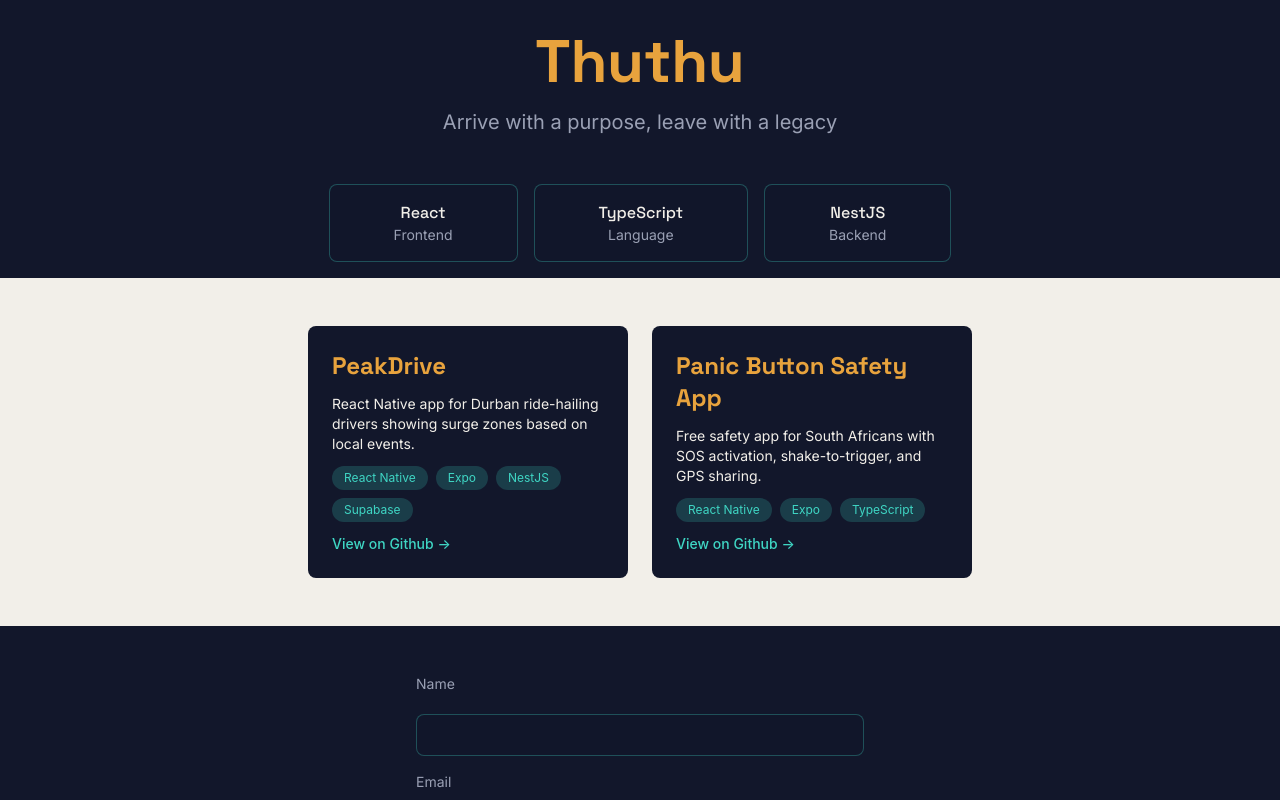
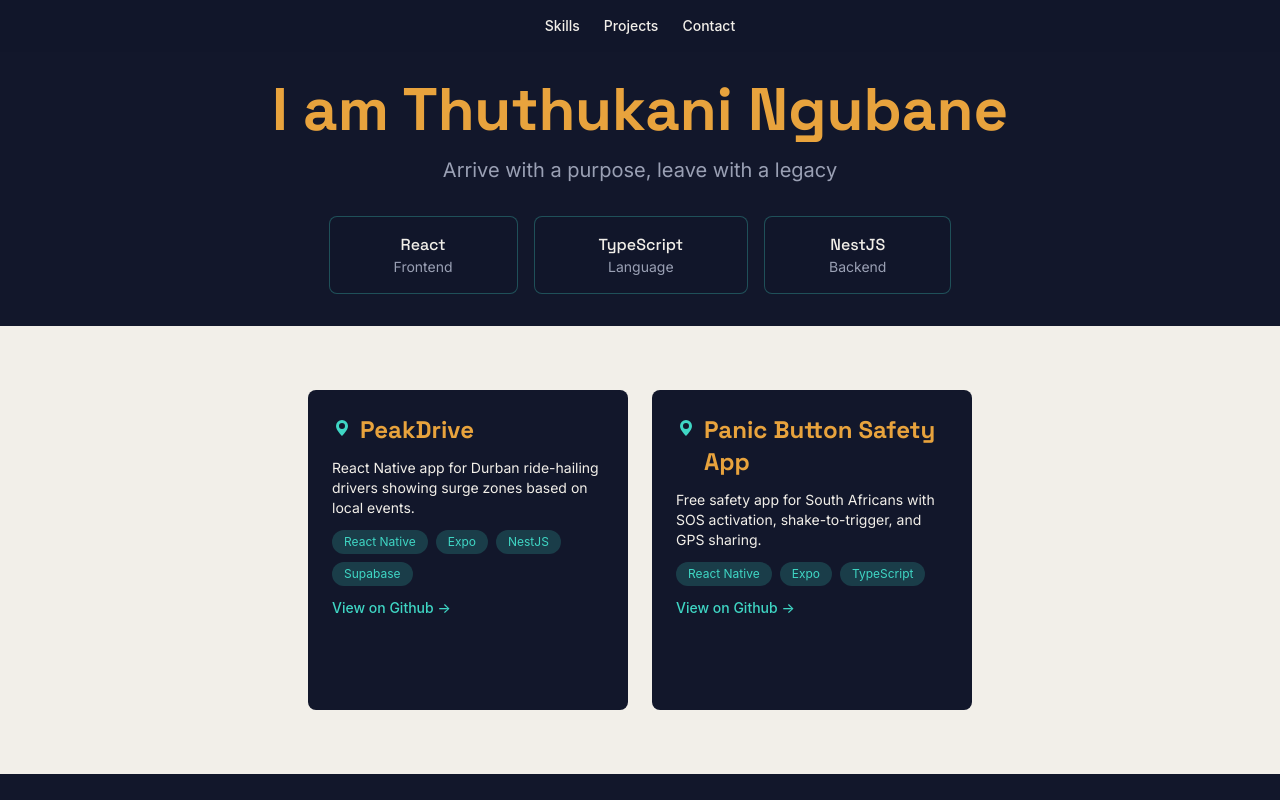
Before and after one commit to Myaluza/my-portfolio, a React (Vite) app: page / in a window 1280 px wide. Shown: the top 800 px of the page. Built offline with nearby package versions, Linux system fonts and the light colour scheme.

Commit message:
Add nav bar, hover effects, map-pin motif, and spacing consistency pass

```diff
--- a/src/App.tsx
+++ b/src/App.tsx
@@ -3,6 +3,7 @@
 import Projects from "./components/Projects";
 import Contact from "./components/Contact";
 import Footer from "./components/Footer";
+import Nav from "./components/Nav";
 
 function App() {
 
@@ -29,8 +30,9 @@
 
   return (
     <>
+    <Nav />
       <Hero
-      name="Thuthu"
+      name="I am Thuthukani Ngubane"
       tagline="Arrive with a purpose, leave with a legacy"
       />
       <Skills
--- a/src/components/Contact.tsx
+++ b/src/components/Contact.tsx
@@ -42,7 +42,7 @@
 
 
     return (
-        <section className="bg-navy px-6 py-12">
+        <section className="bg-navy px-6 py-16">
                 <div className="max-w-md mx-auto flex flex-col gap-4">
                     <label htmlFor="name" className="font-body text-sm text-slate mb-1">Name</label>
                     <input
--- a/src/components/Hero.tsx
+++ b/src/components/Hero.tsx
@@ -5,7 +5,7 @@
 
 export default function Hero({ name, tagline }: HeroProps) {
     return (
-        <section className="bg-navy text-offwhite px-6 py-8 text-center">
+        <section className="bg-navy text-offwhite px-6 pt-20 text-center">
             <h1 className="font-display text-4xl font-bold text-gold md:text-6xl">{name}</h1>
             <p className="font-body text-base text-slate mt-4 md:text-xl">{tagline}</p>
         </section>
--- /dev/null
+++ b/src/components/Nav.tsx
@@ -0,0 +1,9 @@
+export default function Nav() {
+  return (
+    <nav className="fixed top-0 left-0 w-full bg-navy/95 backdrop-blur px-6 py-4 flex justify-center gap-6 z-50">
+      <a href="#skills" className="text-offwhite hover:text-gold transition-colors text-sm font-medium">Skills</a>
+      <a href="#projects" className="text-offwhite hover:text-gold transition-colors text-sm font-medium">Projects</a>
+      <a href="#contact" className="text-offwhite hover:text-gold transition-colors text-sm font-medium">Contact</a>
+    </nav>
+  )
+}
--- a/src/components/Projects.tsx
+++ b/src/components/Projects.tsx
@@ -13,8 +13,13 @@
 export default function Projects({ projects }: ProjectsProps) {
     const projectsEl = projects.map(project => {
         return (
-            <div key={project.title} className="bg-navy rounded-lg p-6 flex flex-col gap-3 w-full md:w-80 mf:min-h-80">
-                <h3 className="font-display text-2xl text-gold font-bold">{project.title}</h3>
+            <div key={project.title} className="bg-navy rounded-lg p-6 flex flex-col gap-3 w-full md:w-80 md:min-h-80 hover:scale-105 hover:shadow-lg hover:shadow-teal/20 transition-transform duration-200">
+                <div className="flex items-start gap-2">
+                    <svg className="w-5 h-5 text-teal flex-shrink-0 mt-1" fill="currentColor" viewBox="0 0 20 20">
+                        <path fillRule="evenodd" d="M10 18s6-5.686 6-10A6 6 0 0 0 4 8c0 4.314 6 10 6 10Zm0-7a3 3 0 1 0 0-6 3 3 0 0 0 0 6Z" clipRule="evenodd" />
+                    </svg>
+                    <h3 className="font-display text-2xl text-gold font-bold">{project.title}</h3>
+                </div>
                 <p className="font-body text-offwhite text-sm">{project.description}</p>
                 <div className="flex flex-wrap gap-2">
                     {project.techStack.map(tech => (
@@ -23,11 +28,11 @@
                         </span>
                     ))}
                 </div>
-                <a href={project.github} target="_blank" rel="noreferrer" className="text-teal font-medium text-sm">
+                <a href={project.github} target="_blank" rel="noreferrer" className="text-teal font-medium text-sm hover:text-offwhite transition-colors">
                     View on Github →
                 </a>
                 {project.liveUrl && (
-                    <a href={project.liveUrl} target="_blank" rel="noreferrer" className="text-gold font-medium text-sm">
+                    <a href={project.liveUrl} target="_blank" rel="noreferrer" className="text-teal font-medium text-sm hover:text-offwhite transition-colors">
                     Live Demo →
                     </a>
                 )}
@@ -36,7 +41,7 @@
     })
 
     return (
-        <section className="bg-offwhite px-6 py-12">
+        <section className="bg-offwhite px-6 py-16">
             <div className="max-w-4xl mx-auto flex flex-wrap justify-center gap-6">
                 {projectsEl}
             </div>
--- a/src/components/Skills.tsx
+++ b/src/components/Skills.tsx
@@ -10,14 +10,14 @@
 export default function Skills({ skills }: SkillsProps) {
     const skillsEl = skills.map(skill => {
         return (
-            <div key={skill.name} className="bg-navy/40 border border-teal/30 rounded-lg px-16 py-4 text-center">
+            <div key={skill.name} className="bg-navy/40 border border-teal/30 rounded-lg px-16 py-4 text-center hover:scale-105 hover:border-gold transition-all duration-200">
                 <p className="font-display text-offwhite font-medium">{skill.name}</p>
                 <p className="font-body text-sm text-slate">{skill.category}</p>
             </div>
         )
     })
     return (
-        <section className="bg-navy px-6 py-4">
+        <section className="bg-navy px-6 py-8">
             <div className="max-w-4xl mx-auto flex flex-wrap justify-center gap-4">
                 {skillsEl}
             </div>
```
